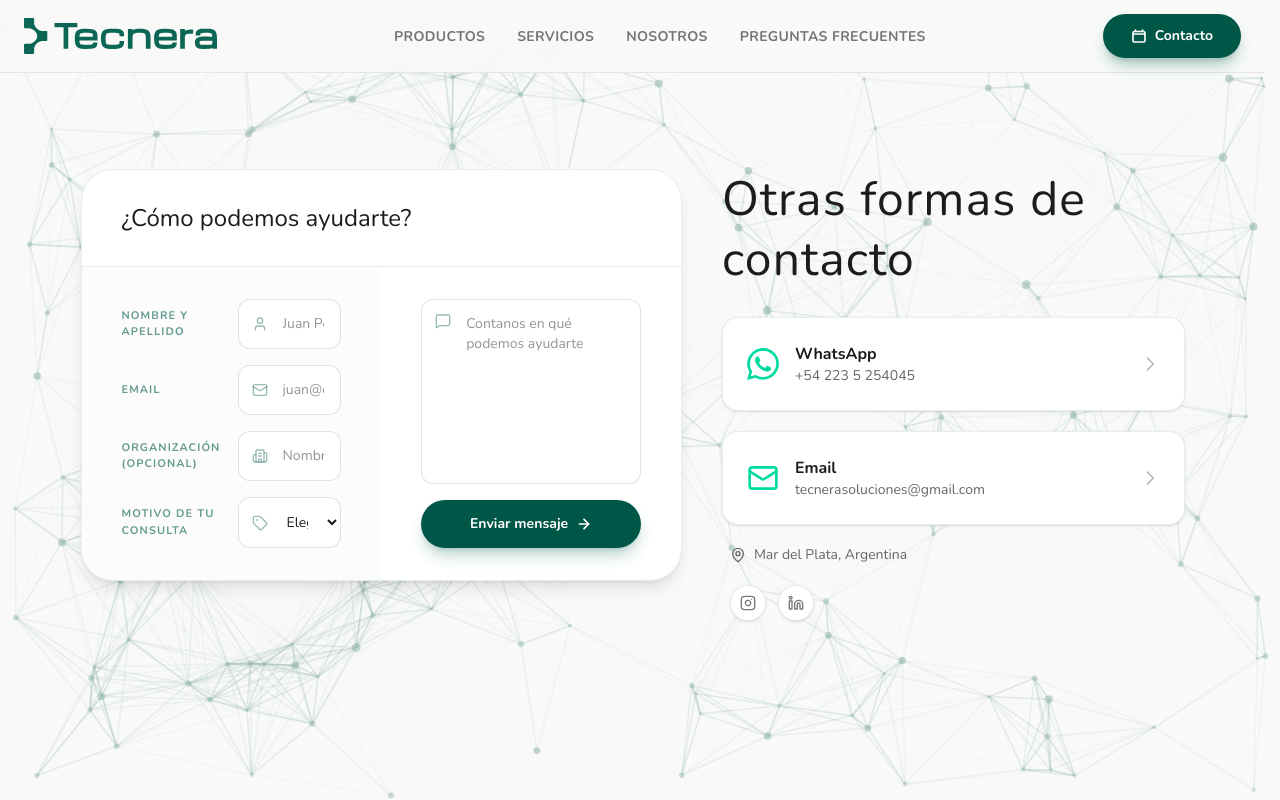
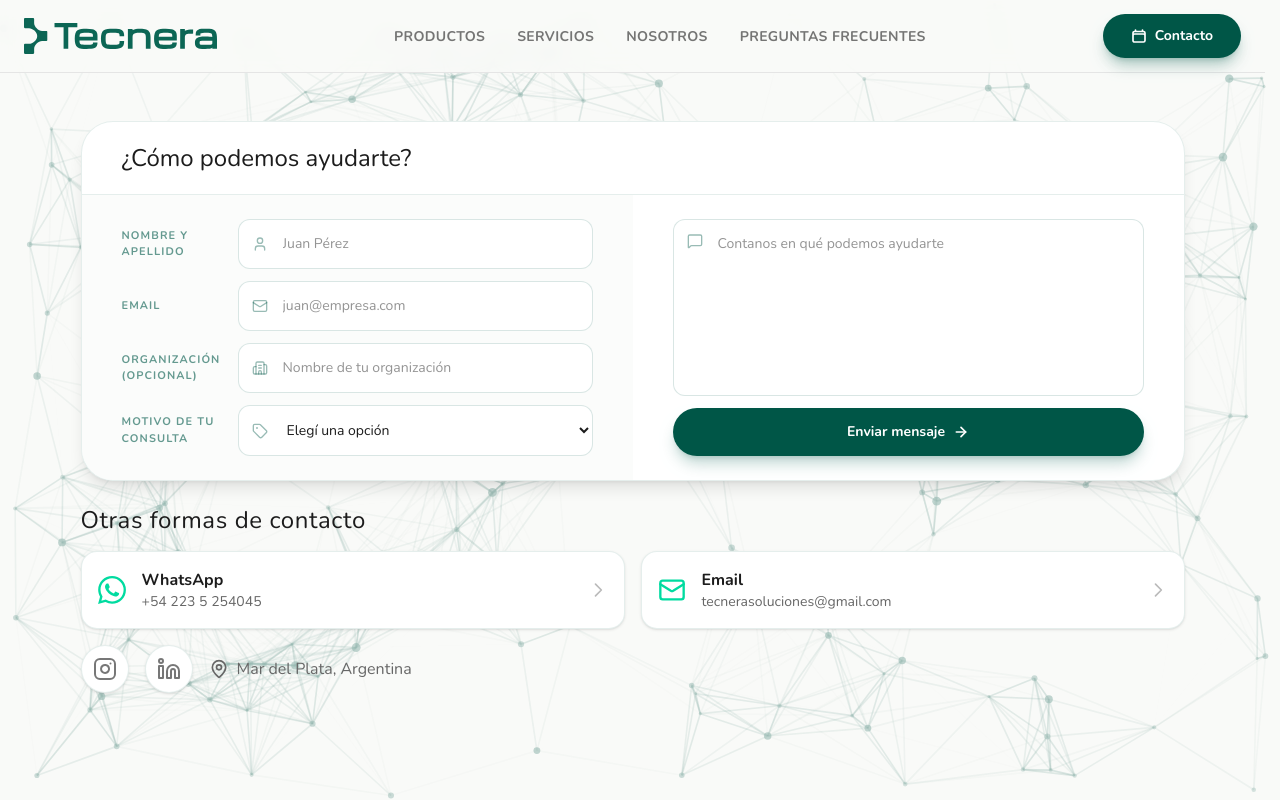
Before and after one commit to Santipili/tecnera-web, a Next.js app in the folder app/: page /contacto in a window 1280 px wide. Shown: the top 800 px of the page. Built offline with nearby package versions, Linux system fonts and the light colour scheme.

Commit message:
Retocar layout de Contacto/Products/ProductRow y quitar el safety-net de overflow-x

```diff
--- a/app/src/app/contacto/page.tsx
+++ b/app/src/app/contacto/page.tsx
@@ -24,21 +24,21 @@ export default function ContactoPage() {
     <div className="min-h-screen">
       <Header />
       <main>
-        {/* Canales + formulario */}
-        <section className="py-24">
-          <div className="max-w-6xl mx-auto px-4 tablet:px-6 laptop:px-6">
-            <div className="grid laptop:grid-cols-[minmax(0,1.3fr)_minmax(0,1fr)] gap-8 laptop:gap-10 items-start">
+        {/* Formulario + canales */}
+        <section className="min-h-[calc(100dvh-4.5rem)] flex flex-col justify-start pt-12 pb-6">
+          <div className="w-full max-w-6xl mx-auto px-4 tablet:px-6 laptop:px-6 flex flex-col gap-6">
             {/* Formulario */}
             <Suspense fallback={null}>
               <ContactForm />
             </Suspense>
 
             {/* Canales */}
-              <div className="flex flex-col gap-5">
-                <h3 className="font-[family-name:var(--font-heading)] font-normal tracking-wide text-neutral text-3xl tablet:text-4xl laptop:text-5xl leading-tight mb-2">
+            <div className="flex flex-col gap-4">
+              <h3 className="font-[family-name:var(--font-heading)] font-normal tracking-wide text-neutral text-xl tablet:text-2xl leading-tight">
                 Otras formas de contacto
               </h3>
 
+              <div className="grid tablet:grid-cols-2 gap-4">
                 <IconLinkCard
                   icon={<WhatsAppIcon />}
                   label="WhatsApp"
@@ -53,32 +53,32 @@ export default function ContactoPage() {
                   value={CONTACT_EMAIL}
                   href={`mailto:${CONTACT_EMAIL}`}
                 />
+              </div>
 
-                <p className="flex items-center gap-2 px-2 text-sm text-subtext">
-                  <MapPin className="h-4 w-4 flex-shrink-0" />
-                  Mar del Plata, Argentina
-                </p>
-
-                <div className="flex items-center gap-3 px-2">
+              <div className="flex flex-wrap items-center justify-start gap-4">
                 <a
                   href={INSTAGRAM_URL}
                   target="_blank"
                   rel="noopener noreferrer"
                   aria-label="Instagram"
-                    className="flex h-9 w-9 items-center justify-center rounded-full border border-primary/10 bg-white text-neutral/60 shadow-sm hover:border-secondary/40 hover:text-secondary transition-colors duration-200"
+                  className="flex h-12 w-12 items-center justify-center rounded-full border border-primary/10 bg-white text-neutral/60 shadow-sm hover:border-secondary/40 hover:text-secondary transition-colors duration-200"
                 >
-                    <Instagram className="h-4 w-4" />
+                  <Instagram className="h-6 w-6" />
                 </a>
                 <a
                   href={LINKEDIN_URL}
                   target="_blank"
                   rel="noopener noreferrer"
                   aria-label="LinkedIn"
-                    className="flex h-9 w-9 items-center justify-center rounded-full border border-primary/10 bg-white text-neutral/60 shadow-sm hover:border-secondary/40 hover:text-secondary transition-colors duration-200"
+                  className="flex h-12 w-12 items-center justify-center rounded-full border border-primary/10 bg-white text-neutral/60 shadow-sm hover:border-secondary/40 hover:text-secondary transition-colors duration-200"
                 >
-                    <Linkedin className="h-4 w-4" />
+                  <Linkedin className="h-6 w-6" />
                 </a>
-                </div>
+
+                <p className="flex items-center gap-2 text-base text-subtext">
+                  <MapPin className="h-5 w-5 flex-shrink-0" />
+                  Mar del Plata, Argentina
+                </p>
               </div>
             </div>
           </div>
--- a/app/src/app/globals.css
+++ b/app/src/app/globals.css
@@ -36,7 +36,6 @@
 }
 
 html {
-  overflow-x: hidden;
   scrollbar-gutter: stable;
 }
 
@@ -45,5 +44,4 @@ body {
   color: var(--foreground);
   font-family: var(--font-nunito);
   transition: background-color 0.3s ease, color 0.3s ease;
-  overflow-x: hidden;
 }
--- a/app/src/components/homeSections/Products.tsx
+++ b/app/src/components/homeSections/Products.tsx
@@ -32,6 +32,7 @@ export default function Products() {
                 logo={product.logo}
                 href={product.href}
                 ctaLabel={product.ctaLabel}
+                tight={product.slug === "odal"}
               />
             </motion.div>
           ))}
--- a/app/src/components/ui/ContactForm.tsx
+++ b/app/src/components/ui/ContactForm.tsx
@@ -52,14 +52,14 @@ export default function ContactForm() {
 
   return (
     <div className="overflow-hidden rounded-[2rem] border border-primary/10 bg-white shadow-lg shadow-black/10">
-      <div className="border-b border-primary/10 px-8 py-7 laptop:px-10 laptop:py-8">
+      <div className="border-b border-primary/10 px-8 py-4 laptop:px-10 laptop:py-5">
         <h1 className="font-[family-name:var(--font-heading)] text-xl tablet:text-2xl font-normal text-neutral">
           ¿Cómo podemos ayudarte?
         </h1>
       </div>
 
       {submitted ? (
-        <div className="flex items-center gap-3 px-8 py-10 laptop:px-10">
+        <div className="flex items-center gap-3 px-8 py-8 laptop:px-10">
           <span className="flex h-9 w-9 flex-shrink-0 items-center justify-center rounded-full bg-secondary/15 text-secondary">
             <Check className="h-5 w-5" strokeWidth={3} />
           </span>
@@ -69,7 +69,7 @@ export default function ContactForm() {
         </div>
       ) : (
         <form onSubmit={handleSubmit} className="grid tablet:grid-cols-2">
-          <div className="flex flex-col gap-4 bg-light/60 px-8 py-7 laptop:px-10 laptop:py-8">
+          <div className="flex flex-col gap-3 bg-light/60 px-8 py-5 laptop:px-10 laptop:py-6">
             <Field icon={User} label="Nombre y apellido">
               <input name="name" required placeholder="Juan Pérez" className={fieldClass} />
             </Field>
@@ -93,19 +93,19 @@ export default function ContactForm() {
             </Field>
           </div>
 
-          <div className="flex flex-col gap-4 px-8 py-7 laptop:px-10 laptop:py-8">
+          <div className="flex flex-col gap-3 px-8 py-5 laptop:px-10 laptop:py-6">
             <div className="relative flex-1">
               <MessageSquare className="pointer-events-none absolute left-3.5 top-3.5 h-4 w-4 text-primary/40" />
               <textarea
                 name="message"
                 required
                 placeholder="Contanos en qué podemos ayudarte"
-                className={`${fieldClass} h-full min-h-[9.5rem] resize-none`}
+                className={`${fieldClass} h-full min-h-[6rem] resize-none`}
               />
             </div>
             <button
               type="submit"
-              className="inline-flex items-center justify-center gap-2 rounded-full bg-primary px-7 py-3.5 text-sm font-bold text-white shadow-lg shadow-primary/25 hover:bg-secondary hover:text-primary hover:scale-[1.02] active:scale-100 transition-all duration-200 cursor-pointer"
+              className="inline-flex items-center justify-center gap-2 rounded-full bg-primary px-7 py-3.5 text-sm font-bold text-white shadow-lg shadow-primary/25 hover:scale-[1.05] active:scale-100 transition-transform duration-200 cursor-pointer"
             >
               Enviar mensaje
               <ArrowRight className="h-4 w-4 flex-shrink-0" strokeWidth={2.5} />
--- a/app/src/components/ui/IconLinkCard.tsx
+++ b/app/src/components/ui/IconLinkCard.tsx
@@ -13,9 +13,9 @@ export default function IconLinkCard({ icon, label, value, href, external }: Ico
     <a
       href={href}
       {...(external ? { target: "_blank", rel: "noopener noreferrer" } : {})}
-      className="group flex items-center gap-4 rounded-2xl border border-primary/10 bg-white p-6 shadow-sm hover:border-secondary/40 hover:shadow-md transition-all duration-200"
+      className="group flex items-center gap-4 rounded-2xl border border-primary/10 bg-white p-4 shadow-sm hover:border-secondary/40 hover:shadow-md transition-all duration-200"
     >
-      <span className="flex-shrink-0 text-secondary [&>svg]:h-8 [&>svg]:w-8">{icon}</span>
+      <span className="flex-shrink-0 text-secondary [&>svg]:h-7 [&>svg]:w-7">{icon}</span>
       <span className="flex-1">
         <span className="block text-base font-bold text-neutral">{label}</span>
         <span className="block text-sm text-subtext">{value}</span>
--- a/app/src/components/ui/ProductRow.tsx
+++ b/app/src/components/ui/ProductRow.tsx
@@ -11,6 +11,7 @@ interface ProductRowProps {
   logo: string;
   href?: string;
   ctaLabel?: string;
+  tight?: boolean;
 }
 
 const ArrowIcon = () => (
@@ -26,8 +27,9 @@ export default function ProductRow({
   logo,
   href,
   ctaLabel = "Descubrir más",
+  tight = false,
 }: ProductRowProps) {
-  const cardClass = "relative flex flex-col laptop:flex-row overflow-hidden rounded-[2rem] bg-primary shadow-lg shadow-black/30 laptop:min-h-[17.5rem]";
+  const cardClass = "relative flex flex-col laptop:flex-row overflow-hidden rounded-[2rem] bg-primary shadow-lg shadow-black/30";
 
   const imageBoxClass =
     "flex items-center justify-center bg-white border-b laptop:border-b-0 laptop:border-r border-primary/10 p-3 laptop:w-[24%] flex-shrink-0";
@@ -49,9 +51,9 @@ export default function ProductRow({
           </div>
         </div>
 
-        <div className="flex flex-1 flex-col justify-center p-5 laptop:p-6 laptop:pb-14">
-          <p className="text-lg tablet:text-xl font-semibold text-white leading-relaxed">{description}</p>
-          <ul className="mt-4 space-y-1.5">
+        <div className={`flex flex-1 flex-col justify-center p-5 laptop:p-6 ${tight ? "laptop:pb-12" : "laptop:pb-14"}`}>
+          <p className={`text-lg tablet:text-xl font-semibold text-white ${tight ? "leading-snug" : "leading-relaxed"}`}>{description}</p>
+          <ul className={`${tight ? "mt-3 space-y-1" : "mt-4 space-y-1.5"}`}>
             {features.map((feature, i) => (
               <li key={i} className="flex items-start gap-2.5 text-base text-white">
                 <CheckCircle2 className="h-5 w-5 flex-shrink-0 mt-0.5 text-white" />
```
Lines whose indentation alone changed are shown as unchanged.
